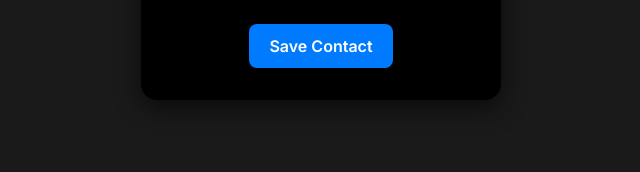
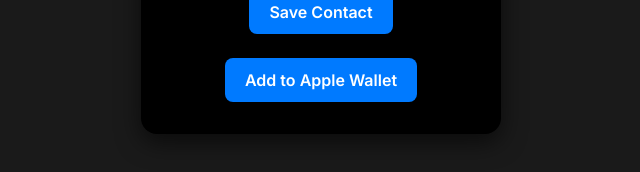
Before and after one commit to TomMerc/DigitalCarTA, a plain HTML site: page events/index.html in a window 1280 px wide. Shown: the part 624-796 px from the top of the page, without its empty margins (319-959 px from the left). Drawn offline with nearby package versions, Linux system fonts and the light colour scheme.

Commit message:
Update index.html

```diff
--- a/events/index.html
+++ b/events/index.html
@@ -149,7 +149,9 @@
         Directions
       </a>
     </div>
-    <a class="button" href="../sales_events_contact.vcf" download>Save Contact</a>
+   <a class="button" href="../sales_events_contact.vcf" download>Save Contact</a>
+    <a class="button" href="events_card.pkpass">Add to Apple Wallet</a>
+
   </div>
 </body>
 </html>
```
